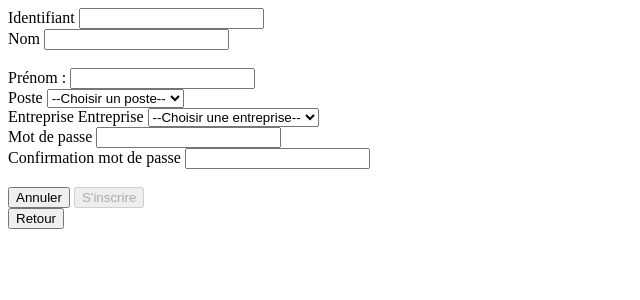
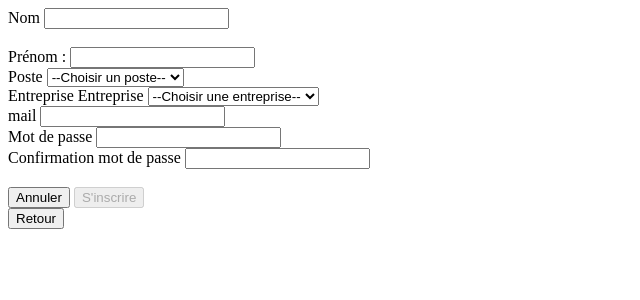
Before and after one commit to eltraore/workout, a PHP site: page /Inscription.php in a window 1280 px wide. Shown: the top 300 px of the page, without its empty margins (0-640 px from the left). Run offline with PHP 8.4, Linux system fonts and the light colour scheme.

Commit message:
Changement identifiant > mail

```diff
--- a/Inscription.php
+++ b/Inscription.php
@@ -10,11 +10,6 @@
     <body>
 
         <form>
-
-            <div>
-                <label for="id">Identifiant </label>
-                <input type="text" id="nada" id="identifiant">
-            </div>
 
             <div>
                 <label for="nom">Nom </label>
@@ -54,6 +49,13 @@
             </div>
 
             <div>
+                <label for="mail">mail </label>
+                <input type="text" id="mail" onfocusout="TestMail()">
+            </div>
+
+            <div id="erreurMail"></div>
+
+            <div>
                 <label for="mdp">Mot de passe </label>
                 <input type="text" id="mdp" >
             </div>
```
